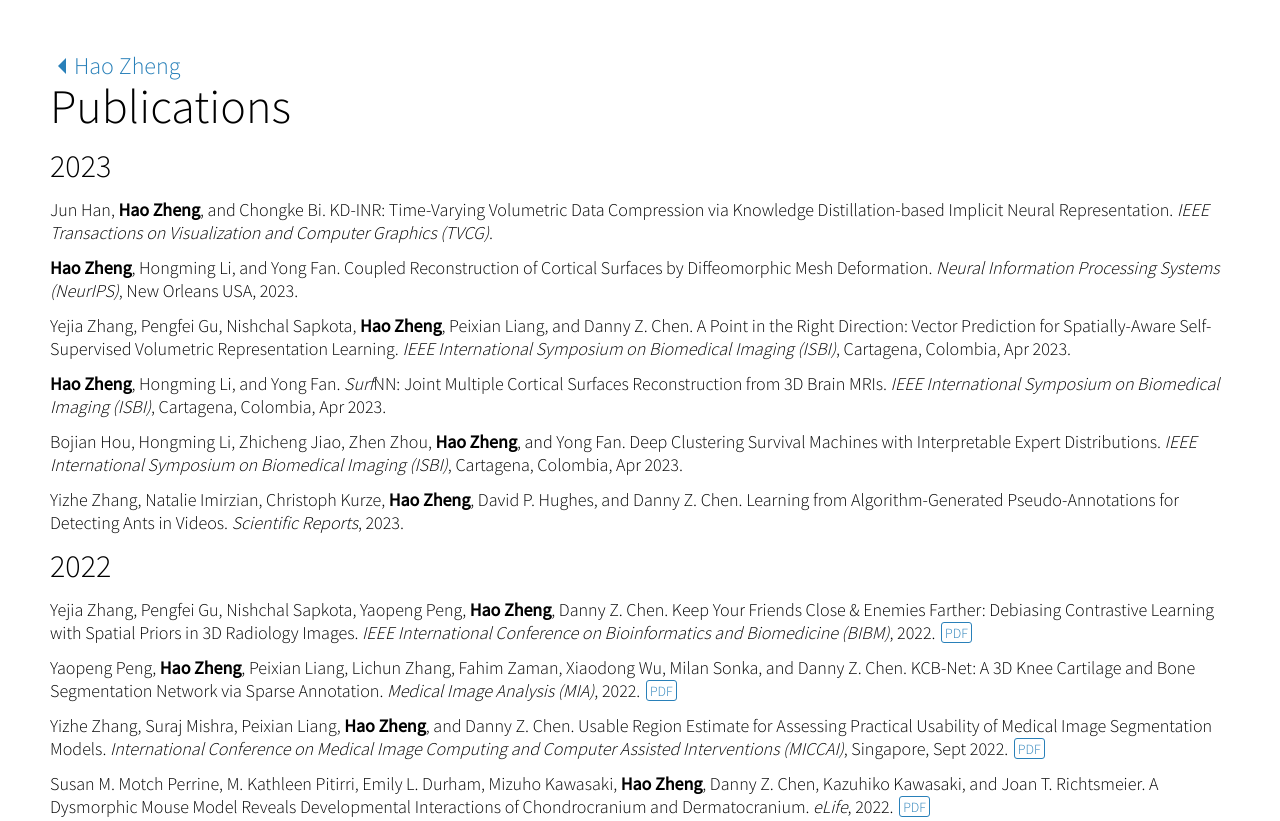
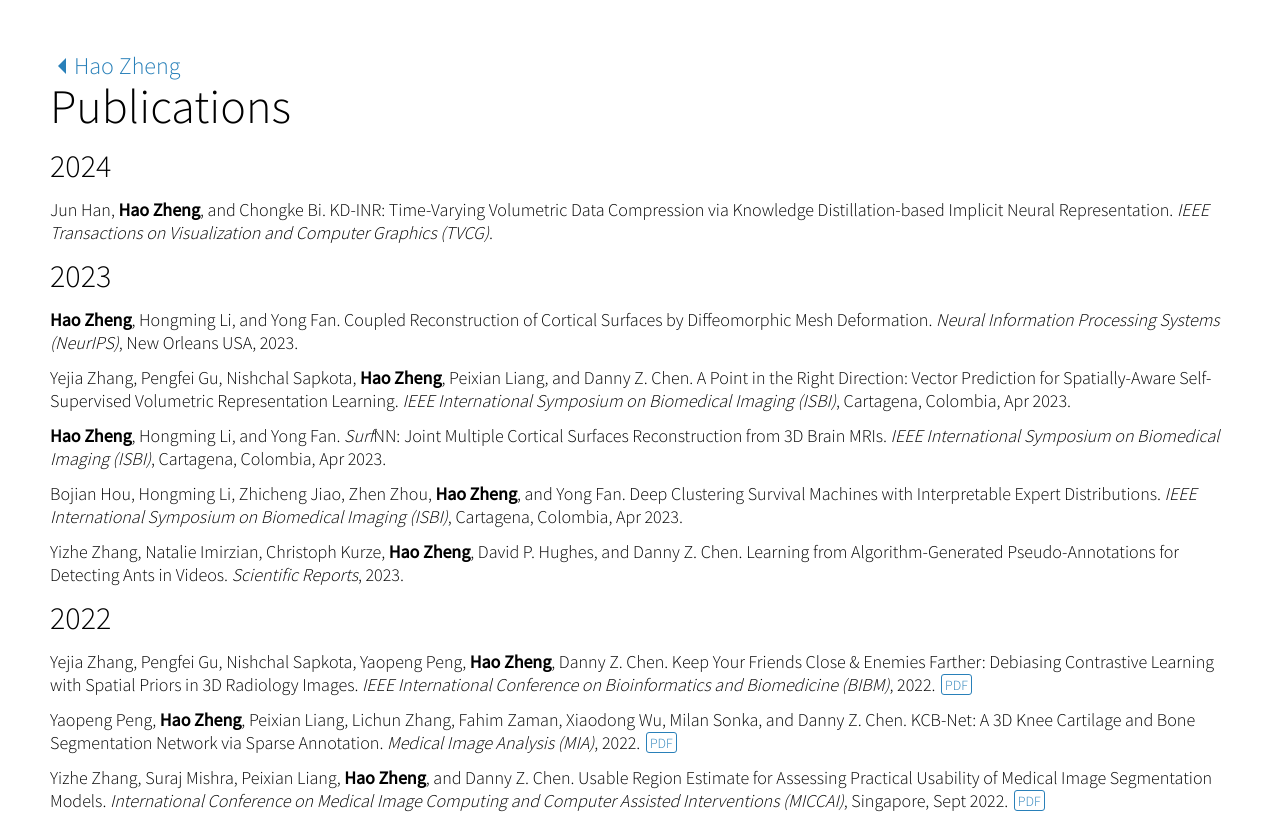
Before and after one commit to hzaoheng123/HZ, a plain HTML site: page publications.html in a window 1280 px wide. Shown: the top 821 px of the page. Drawn offline with nearby package versions, Linux system fonts and the light colour scheme; some packages are replaced by stand-ins of ours.

Commit message:
Update publications.html

```diff
--- a/publications.html
+++ b/publications.html
@@ -28,12 +28,14 @@
 
 -->
 
-      <h2>2023 </h2>
+      <h2>2024 </h2>
 <div class='pub'>
   Jun Han, <b>Hao Zheng</b>, and Chongke Bi.
   KD-INR: Time-Varying Volumetric Data Compression via Knowledge Distillation-based Implicit Neural Representation.
   <em>IEEE Transactions on Visualization and Computer Graphics (TVCG)</em>.
 </div>
+
+      <h2>2023 </h2>
 <div class='pub'>
   <b>Hao Zheng</b>, Hongming Li, and Yong Fan.
   Coupled Reconstruction of Cortical Surfaces by Diffeomorphic Mesh Deformation.
```
